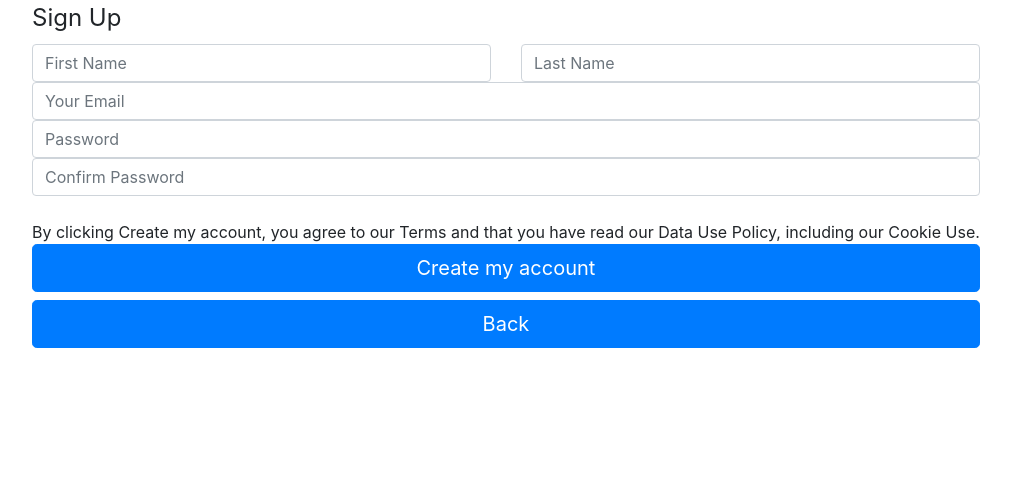
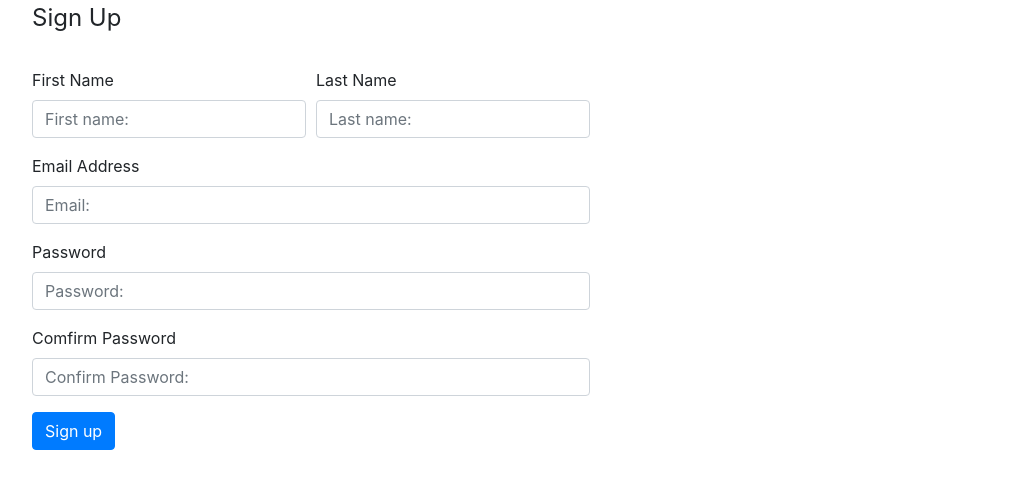
Before and after one commit to ekaee/moviefans, a Django app: page /signup/ in a window 1280 px wide. Shown: the top 489 px of the page, without its empty margins (228-1239 px from the left). Run offline with Django 3.2, Linux system fonts and the light colour scheme; some libraries are stand-ins or nearby versions.

Commit message:
signupPgae | v3

```diff
--- a/moviefansapp/templates/main/signup.html
+++ b/moviefansapp/templates/main/signup.html
@@ -5,26 +5,32 @@
 <div class="container" id="wrap">
     <div class="row">
       <div class="offset-xl-0 col-xl-2 offset-lg-0 col-lg-2 offset-md-0 col-md-4 offset-sm-0 col-sm-12 offset-xs-0 col-xs-12"></div>
-        <!-- <div class="col-md-6 col-md-offset-3"> -->
-            <form action="r" method="post" accept-charset="utf-8" class="form" role="form"><legend>Sign Up</legend>
-                    <div class="row">
-                        <div class="col-xs-6 col-md-6">
-                          <input type="text" name="firstname" value="" class="form-control input-lg" placeholder="First Name"  />
-                        </div>
-                        <div class="col-xs-6 col-md-6">
-                          <input type="text" name="lastname" value="" class="form-control input-lg" placeholder="Last Name"  />
-                        </div>
-                        </div>
-                        <input type="text" name="email" value="" class="form-control input-lg" placeholder="Your Email"  />
-                        <input type="password" name="password" value="" class="form-control input-lg" placeholder="Password"  />
-                        <input type="password" name="confirm_password" value="" class="form-control input-lg" placeholder="Confirm Password"  />
-                        <br />
-                        <div class="col-xs-14 col-md-14">
-                        <span class="help-block">By clicking Create my account, you agree to our Terms and that you have read our Data Use Policy, including our Cookie Use.</span>
-                        <button class="btn btn-lg btn-primary btn-block signup-btn" type="submit">Create my account</button>
-                        <button class="btn btn-lg btn-primary btn-block signup-btn" type="submit">Back</button>
-                        </div>
-            </form>
-        </div>
+          <form>
+            <legend>Sign Up</legend>
+            <br />
+            <div class="form-row">
+              <div class="form-group col-md-6">
+                <label for="Firstname">First Name</label>
+                <input type="text" class="form-control" id="First name" placeholder="First name:">
+              </div>
+              <div class="form-group col-md-6">
+                <label for="Lastname">Last Name</label>
+                <input type="text" class="form-control" id="Lastname" placeholder="Last name:">
+              </div>
+            </div>
+            <div class="form-group">
+              <label for="EmailAddress">Email Address</label>
+              <input type="email" class="form-control" id="email" placeholder="Email:">
+            </div>
+            <div class="form-group">
+              <label for="Password">Password</label>
+              <input type="password" class="form-control" id="Password" placeholder="Password:">
+            </div>
+            <div class="form-group">
+              <label for="Confirm Password">Comfirm Password</label>
+              <input type="password" class="form-control" id="ConfirmPassword" placeholder="Confirm Password:">
+            </div>
+            <button type="submit" class="btn btn-primary">Sign up</button>
+          </form>
     </div>
 </div>
```
